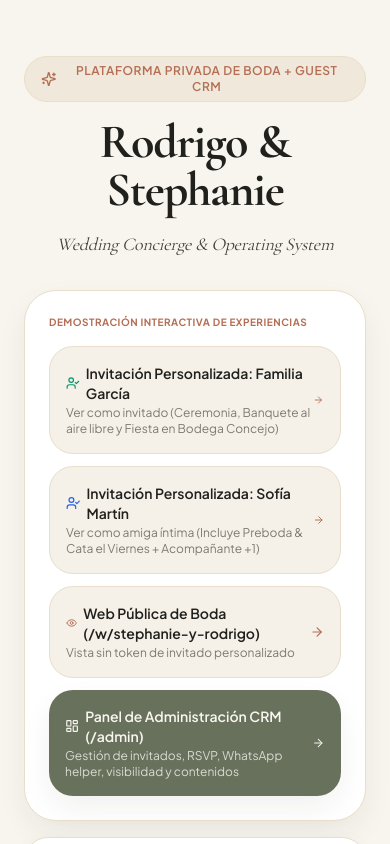
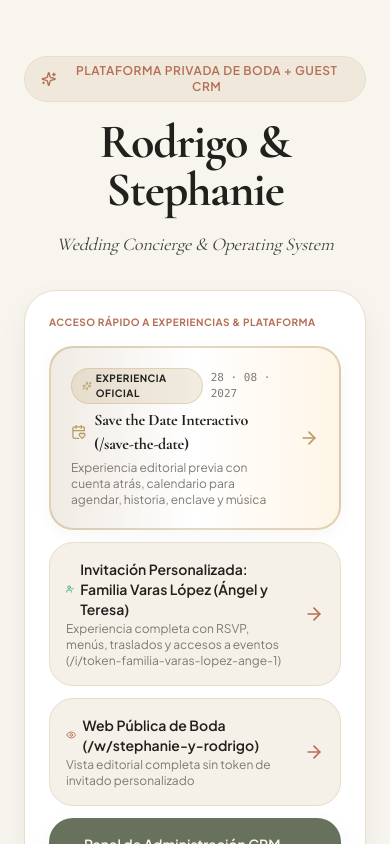
Before and after one commit to RodrigoVarasLopez/Boda, a Next.js app: page / in a window 390 px wide. Shown: the top 844 px of the page. Built offline with nearby package versions, Linux system fonts and the light colour scheme; no server answers.

Commit message:
feat: integrar accesos directos al Save the Date en landing principal, CMS y panel admin

```diff
--- a/app/admin/cms/page.tsx
+++ b/app/admin/cms/page.tsx
@@ -207,6 +207,16 @@ export default function AdminCMSPage() {
           </button>
 
           <Link
+            href="/save-the-date"
+            target="_blank"
+            className="py-2.5 px-4 rounded-xl border border-amber-300/80 bg-amber-50 dark:bg-amber-950/40 text-amber-900 dark:text-amber-200 hover:bg-amber-100 dark:hover:bg-amber-900/40 text-xs font-semibold flex items-center gap-2 transition-colors shadow-xs"
+          >
+            <Sparkles className="w-3.5 h-3.5 text-amber-600 dark:text-amber-400" />
+            <span>Ver Save the Date</span>
+            <ExternalLink className="w-3.5 h-3.5 opacity-70" />
+          </Link>
+
+          <Link
             href={`/i/${sampleToken}?preview=true`}
             target="_blank"
             className="py-2.5 px-4 rounded-xl border border-border-strong bg-bg-card hover:bg-bg-secondary text-text-primary text-xs font-semibold flex items-center gap-2 transition-colors shadow-xs"
@@ -238,6 +248,33 @@ export default function AdminCMSPage() {
           <span className="text-[11px] font-mono uppercase text-emerald-600">Sincronizado</span>
         </div>
       )}
+
+      {/* Save the Date Direct Access Banner */}
+      <div className="p-4 sm:p-5 rounded-3xl bg-gradient-to-r from-amber-50 via-bg-card to-amber-100/30 dark:from-amber-950/20 dark:via-bg-card dark:to-amber-900/10 border border-amber-200/70 dark:border-amber-800/40 flex flex-col sm:flex-row sm:items-center justify-between gap-4 shadow-soft">
+        <div className="space-y-1">
+          <div className="flex items-center gap-2">
+            <span className="inline-flex items-center gap-1 px-2 py-0.5 rounded-full text-[10px] font-bold uppercase tracking-wider bg-amber-200/60 dark:bg-amber-900/60 text-amber-900 dark:text-amber-200">
+              <Sparkles className="w-3 h-3 text-amber-600 dark:text-amber-400" />
+              Landing Especial
+            </span>
+            <span className="text-xs font-mono text-text-muted">Ruta: /save-the-date</span>
+          </div>
+          <h2 className="font-serif font-bold text-text-primary text-base sm:text-lg">
+            Save the Date Interactivo de Rodrigo &amp; Stephanie
+          </h2>
+          <p className="text-xs text-text-secondary">
+            Página de anuncio y reserva de fecha con cuenta atrás a tiempo real, sincronización con calendario de los invitados, audio ambiental y localización.
+          </p>
+        </div>
+        <Link
+          href="/save-the-date"
+          target="_blank"
+          className="shrink-0 inline-flex items-center justify-center gap-2 py-2.5 px-4 rounded-xl bg-amber-600 hover:bg-amber-700 text-white text-xs font-semibold shadow-soft transition-colors"
+        >
+          <span>Abrir Save the Date</span>
+          <ExternalLink className="w-3.5 h-3.5" />
+        </Link>
+      </div>
 
       {/* Sections Accordion List */}
       <div className="space-y-4">
--- a/app/admin/layout.tsx
+++ b/app/admin/layout.tsx
@@ -17,7 +17,8 @@ import {
   X,
   UserCheck,
   Receipt,
-  LogOut
+  LogOut,
+  Sparkles
 } from 'lucide-react';
 import { ThemeSelector } from '@/components/admin/ThemeSelector';
 import { INITIAL_WEDDING } from '@/lib/mock-data';
@@ -180,6 +181,18 @@ export default function AdminLayout({ children }: { children: React.ReactNode })
             <span className="hidden sm:inline">Ver web</span>
           </Link>
 
+          {/* Save the Date link */}
+          <Link
+            href="/save-the-date"
+            target="_blank"
+            className="inline-flex items-center gap-1.5 py-1.5 px-3 rounded-xl border border-amber-300/80 bg-amber-50/80 dark:bg-amber-950/40 text-amber-900 dark:text-amber-200 text-xs font-medium hover:bg-amber-100/80 transition-colors shadow-xs"
+            title="Abrir Save the Date oficial"
+          >
+            <Sparkles className="w-3.5 h-3.5 text-amber-600 dark:text-amber-400" />
+            <span className="hidden lg:inline">Save the Date</span>
+            <span className="lg:hidden">STD</span>
+          </Link>
+
           {/* Active User Badge */}
           <div
             className="hidden sm:flex items-center gap-2 px-2.5 py-1 rounded-full bg-bg-secondary/60 border border-border-subtle text-[11px] text-text-secondary"
@@ -245,10 +258,19 @@ export default function AdminLayout({ children }: { children: React.ReactNode })
               <LogOut className="w-3.5 h-3.5" />
               <span>{loggingOut ? 'Cerrando sesión...' : 'Cerrar sesión'}</span>
             </button>
-            <div className="p-3 rounded-2xl bg-bg-secondary/40 border border-border-subtle text-[11px] text-text-muted text-center space-y-1">
+            <Link
+              href="/save-the-date"
+              target="_blank"
+              className="block p-3 rounded-2xl bg-amber-50/50 dark:bg-amber-950/20 border border-amber-200/60 dark:border-amber-800/40 text-[11px] text-center space-y-0.5 hover:border-amber-400 transition-colors group"
+              title="Abrir Save the Date interactivo"
+            >
+              <div className="flex items-center justify-center gap-1 text-amber-700 dark:text-amber-300 font-semibold text-[10px] uppercase tracking-wider">
+                <Sparkles className="w-3 h-3 text-amber-600" />
+                <span>Save the Date</span>
+              </div>
               <p className="font-serif italic text-text-primary font-medium">Rodrigo &amp; Stephanie</p>
-              <p className="font-mono text-[10px]">28 · 08 · 2027</p>
-            </div>
+              <p className="font-mono text-[10px] text-text-muted group-hover:text-text-primary">28 · 08 · 2027 ↗</p>
+            </Link>
           </div>
         </aside>
 
--- a/app/page.tsx
+++ b/app/page.tsx
@@ -2,11 +2,14 @@
 
 import React from 'react';
 import Link from 'next/link';
-import { Heart, Sparkles, Shield, UserCheck, Eye, ArrowRight, LayoutDashboard } from 'lucide-react';
+import { Heart, Sparkles, Shield, UserCheck, Eye, ArrowRight, LayoutDashboard, CalendarHeart } from 'lucide-react';
 import { INITIAL_WEDDING, INITIAL_GROUPS } from '@/lib/mock-data';
 import { ThemeSelector } from '@/components/admin/ThemeSelector';
 
 export default function RootHomePage() {
+  const sampleToken = INITIAL_GROUPS[0]?.token || 'token-familia-varas-lopez-ange-1';
+  const sampleName = INITIAL_GROUPS[0]?.name || 'Familia Varas López';
+
   return (
     <main className="min-h-screen bg-bg-primary text-text-primary p-6 flex flex-col justify-between items-center text-center animate-fade-in max-w-2xl mx-auto">
       {/* Header */}
@@ -28,45 +31,52 @@ export default function RootHomePage() {
       <div className="w-full space-y-4 my-8">
         <div className="p-6 rounded-3xl bg-bg-card border border-border-subtle shadow-card text-left space-y-4">
           <span className="text-[10px] font-bold uppercase tracking-wider text-text-accent block">
-            Demostración Interactiva de Experiencias
+            Acceso Rápido a Experiencias &amp; Plataforma
           </span>
 
           <div className="space-y-3">
-            {/* Link 1: Guest Experience - Familia García */}
+            {/* Save the Date - Highlighted */}
             <Link
-              href="/i/token-garcia-772"
+              href="/save-the-date"
+              className="p-5 rounded-2xl bg-gradient-to-r from-brand-sand/40 via-bg-card to-amber-500/10 border-2 border-brand-gold/40 hover:border-brand-gold flex items-center justify-between group transition-all shadow-soft hover:shadow-card"
+            >
+              <div className="space-y-1">
+                <div className="flex items-center gap-2">
+                  <span className="inline-flex items-center gap-1 px-2.5 py-0.5 rounded-full text-[10px] font-bold uppercase tracking-wider bg-brand-gold/20 text-brand-dark border border-brand-gold/30">
+                    <Sparkles className="w-3 h-3 text-brand-gold" />
+                    Experiencia Oficial
+                  </span>
+                  <span className="text-[11px] font-mono text-text-muted">28 · 08 · 2027</span>
+                </div>
+                <span className="font-serif font-bold text-text-primary block text-base flex items-center gap-2">
+                  <CalendarHeart className="w-5 h-5 text-brand-gold" />
+                  Save the Date Interactivo (/save-the-date)
+                </span>
+                <span className="text-xs text-text-muted block text-left">
+                  Experiencia editorial previa con cuenta atrás, calendario para agendar, historia, enclave y música
+                </span>
+              </div>
+              <ArrowRight className="w-5 h-5 text-brand-gold group-hover:translate-x-1 transition-transform shrink-0 ml-3" />
+            </Link>
+
+            {/* Invitación Personalizada */}
+            <Link
+              href={`/i/${sampleToken}`}
               className="p-4 rounded-2xl bg-bg-secondary/60 border border-border-subtle hover:border-text-accent flex items-center justify-between group transition-all"
             >
               <div className="space-y-0.5">
                 <span className="font-semibold text-text-primary block text-sm flex items-center gap-1.5">
                   <UserCheck className="w-4 h-4 text-emerald-600" />
-                  Invitación Personalizada: Familia García
+                  Invitación Personalizada: {sampleName}
                 </span>
                 <span className="text-xs text-text-muted block">
-                  Ver como invitado (Ceremonia, Banquete al aire libre y Fiesta en Bodega Concejo)
+                  Experiencia completa con RSVP, menús, traslados y accesos a eventos (/i/{sampleToken})
                 </span>
               </div>
-              <ArrowRight className="w-5 h-5 text-text-accent group-hover:translate-x-1 transition-transform" />
+              <ArrowRight className="w-5 h-5 text-text-accent group-hover:translate-x-1 transition-transform shrink-0 ml-3" />
             </Link>
 
-            {/* Link 2: Guest Experience - Sofía Martín */}
-            <Link
-              href="/i/token-sofia-409"
-              className="p-4 rounded-2xl bg-bg-secondary/60 border border-border-subtle hover:border-text-accent flex items-center justify-between group transition-all"
-            >
-              <div className="space-y-0.5">
-                <span className="font-semibold text-text-primary block text-sm flex items-center gap-1.5">
-                  <UserCheck className="w-4 h-4 text-blue-600" />
-                  Invitación Personalizada: Sofía Martín
-                </span>
-                <span className="text-xs text-text-muted block">
-                  Ver como amiga íntima (Incluye Preboda &amp; Cata el Viernes + Acompañante +1)
-                </span>
-              </div>
-              <ArrowRight className="w-5 h-5 text-text-accent group-hover:translate-x-1 transition-transform" />
-            </Link>
-
-            {/* Link 3: Public Website */}
+            {/* Public Website */}
             <Link
               href="/w/stephanie-y-rodrigo"
               className="p-4 rounded-2xl bg-bg-secondary/60 border border-border-subtle hover:border-text-accent flex items-center justify-between group transition-all"
@@ -77,13 +87,13 @@ export default function RootHomePage() {
                   Web Pública de Boda (/w/stephanie-y-rodrigo)
                 </span>
                 <span className="text-xs text-text-muted block">
-                  Vista sin token de invitado personalizado
+                  Vista editorial completa sin token de invitado personalizado
                 </span>
               </div>
-              <ArrowRight className="w-5 h-5 text-text-accent group-hover:translate-x-1 transition-transform" />
+              <ArrowRight className="w-5 h-5 text-text-accent group-hover:translate-x-1 transition-transform shrink-0 ml-3" />
             </Link>
 
-            {/* Link 4: Admin SaaS Operating System */}
+            {/* Admin SaaS Operating System */}
             <Link
               href="/admin"
               className="p-4 rounded-2xl bg-primary text-primary-text flex items-center justify-between group shadow-card hover:bg-primary-hover transition-all"
@@ -94,10 +104,10 @@ export default function RootHomePage() {
                   Panel de Administración CRM (/admin)
                 </span>
                 <span className="text-xs opacity-80 block">
-                  Gestión de invitados, RSVP, WhatsApp helper, visibilidad y contenidos
+                  Gestión de invitados, RSVP, WhatsApp helper, CMS, visibilidad y eventos
                 </span>
               </div>
-              <ArrowRight className="w-5 h-5 group-hover:translate-x-1 transition-transform" />
+              <ArrowRight className="w-5 h-5 group-hover:translate-x-1 transition-transform shrink-0 ml-3" />
             </Link>
           </div>
         </div>
```
